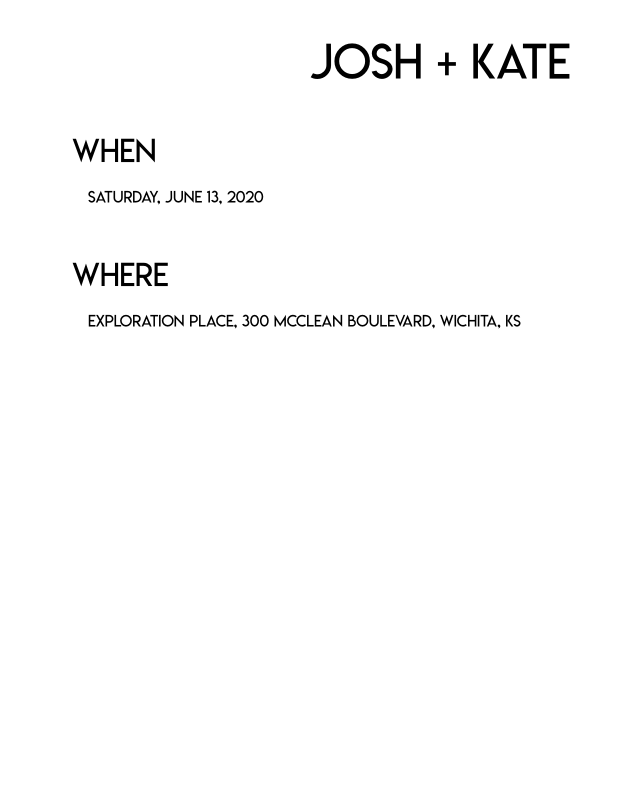
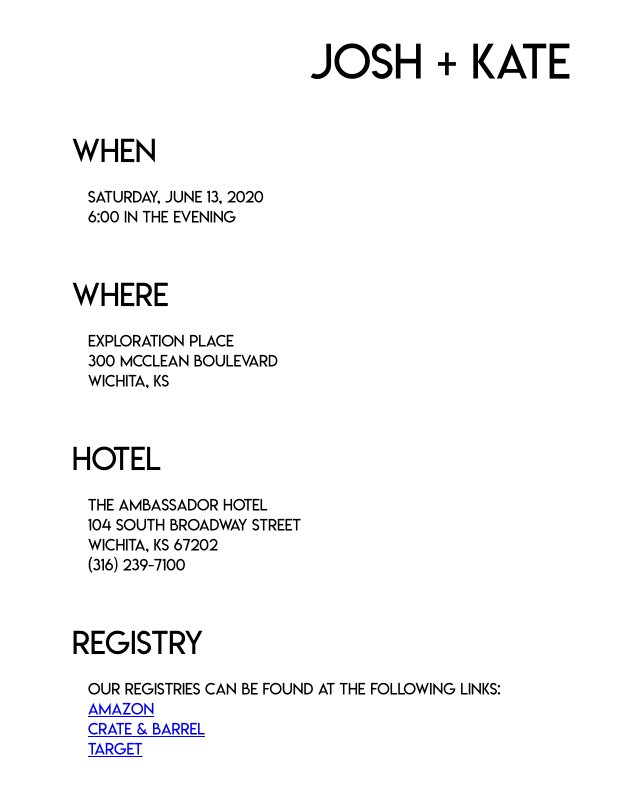
Before and after one commit to Joshpaq/wedding-website, a React (Create React App) app: page / in a window 1280 px wide. Shown: the top 796 px of the page, without its empty margins (200-840 px from the left). Built offline with nearby package versions, Linux system fonts and the light colour scheme.

Commit message:
feat: v1 of the site done

```diff
--- a/package.json
+++ b/package.json
@@ -1,6 +1,6 @@
 {
   "name": "wedding-website",
-  "version": "0.1.0",
+  "version": "1.0.0",
   "private": true,
   "dependencies": {
     "@testing-library/jest-dom": "^4.2.4",
@@ -8,7 +8,7 @@
     "@testing-library/user-event": "^7.2.1",
     "react": "^16.12.0",
     "react-dom": "^16.12.0",
-    "react-scripts": "3.3.0",
+    "react-scripts": "^3.3.0",
     "styled-components": "^5.0.0"
   },
   "devDependencies": {
--- a/src/App.jsx
+++ b/src/App.jsx
@@ -1,7 +1,12 @@
 import React from 'react'
 import styled from 'styled-components'
 
-import Title from './Title'
+import strings from './strings'
+
+import Link from './components/Link'
+import Section from './components/Section'
+import Title from './components/Title'
+
 
 const Container = styled.div`
   font-family: 'Lemon/Milk', Arial;
@@ -13,36 +18,36 @@ const Container = styled.div`
   max-width: 768px;
 `
 
-const Section = styled.div`
-  padding: 1em;
-`
-
-const Header = styled.div`
-  font-size: 2em;
-`
-
 const Content = styled.div`
-  padding: 1em;
+  text-align: center;
+  padding-top: .5em;
 `
 
 const App = () => (
   <Container>
     <Title />
-    <Section>
-      <Header>
-        When
-      </Header>
-      <Content>
-        Saturday, June 13, 2020
-      </Content>
+    <Section title={strings.WHEN_TITLE}>
+      <div>{strings.WHEN_BODY_1}</div>
+      <div>{strings.WHEN_BODY_2}</div>
     </Section>
-    <Section>
-      <Header>
-        Where
-      </Header>
-      <Content>
-        Exploration Place, 300 McClean Boulevard, Wichita, KS
-      </Content>
+    <Section title={strings.WHERE_TITLE}>
+      <div>{strings.WHERE_BODY_1}</div>
+      <div>{strings.WHERE_BODY_2}</div>
+      <div>{strings.WHERE_BODY_3}</div>
+    </Section>
+    <Section title={strings.HOTEL_TITLE}>
+      <div>{strings.HOTEL_BODY_1}</div>
+      <div>{strings.HOTEL_BODY_2}</div>
+      <div>{strings.HOTEL_BODY_3}</div>
+      <div>{strings.HOTEL_BODY_4}</div>
+    </Section>
+    <Section title={strings.REGISTRY_TITLE}>
+      <div>{strings.REGISTRY_BODY_1}</div>
+      <Link label={strings.REGISTRY_1_NAME} to={strings.REGISTRY_1_LINK} />
+      <br />
+      <Link label={strings.REGISTRY_2_NAME} to={strings.REGISTRY_2_LINK} />
+      <br />
+      <Link label={strings.REGISTRY_3_NAME} to={strings.REGISTRY_3_LINK} />
     </Section>
   </Container>
 )
--- /dev/null
+++ b/src/components/Link.jsx
@@ -0,0 +1,7 @@
+import React from 'react'
+
+const Link = ({ label, to }) => (
+    <a href={to}>{label}</a>
+)
+
+export default Link
--- /dev/null
+++ b/src/components/Section.jsx
@@ -0,0 +1,25 @@
+import React from 'react'
+import styled from 'styled-components'
+
+const Container = styled.div`
+padding: 1em;
+`
+
+const Header = styled.div`
+  font-size: 2em;
+`
+
+const Content = styled.div`
+  padding: 1em;
+`
+
+const Section = ({ title, children }) => {
+    return (
+        <Container>
+            <Header>{title}</Header>
+            <Content>{children}</Content>
+        </Container>
+    )
+}
+
+export default Section
--- a/src/Title.jsx
+++ b/src/components/Title.jsx
@@ -1,5 +1,7 @@
 import React from 'react'
 import styled from 'styled-components'
+
+import strings from '../strings'
 
 const Content = styled.div`
   text-align: center;
@@ -8,7 +10,7 @@ const Content = styled.div`
 `
 
 const Title = () => (
-  <Content>Josh + Kate</Content>
+  <Content>{strings.TITLE}</Content>
 )
 
 export default Title
--- /dev/null
+++ b/src/strings.js
@@ -0,0 +1,27 @@
+export default {
+    TITLE: 'Josh + Kate',
+
+    WHEN_TITLE: 'When',
+    WHEN_BODY_1: 'Saturday, June 13, 2020',
+    WHEN_BODY_2: '6:00 in the evening',
+
+    WHERE_TITLE: 'Where',
+    WHERE_BODY_1: 'Exploration Place',
+    WHERE_BODY_2: '300 McClean Boulevard',
+    WHERE_BODY_3: 'Wichita, KS',
+
+    HOTEL_TITLE: 'Hotel',
+    HOTEL_BODY_1: 'The Ambassador Hotel',
+    HOTEL_BODY_2: '104 South Broadway Street',
+    HOTEL_BODY_3: 'Wichita, KS 67202',
+    HOTEL_BODY_4: '(316) 239-7100',
+
+    REGISTRY_TITLE: 'Registry',
+    REGISTRY_BODY_1: 'Our registries can be found at the following links:',
+    REGISTRY_1_NAME: 'Amazon',
+    REGISTRY_1_LINK: 'https://www.amazon.com/wedding/registry/3PY5O6YN73VP6',
+    REGISTRY_2_NAME: 'Crate & Barrel',
+    REGISTRY_2_LINK: 'https://www.crateandbarrel.com/gift-registry/kate-moeder-and-josh-paquette/r6086637',
+    REGISTRY_3_NAME: 'Target',
+    REGISTRY_3_LINK: 'https://www.target.com/gift-registry/giftgiver?registryId=89e2e4cf45a24b72b2e978b406909f3c&type=WEDDING'
+}
```
Also changed, not shown: 1 other file (tests, documents, lock files or other folders).
